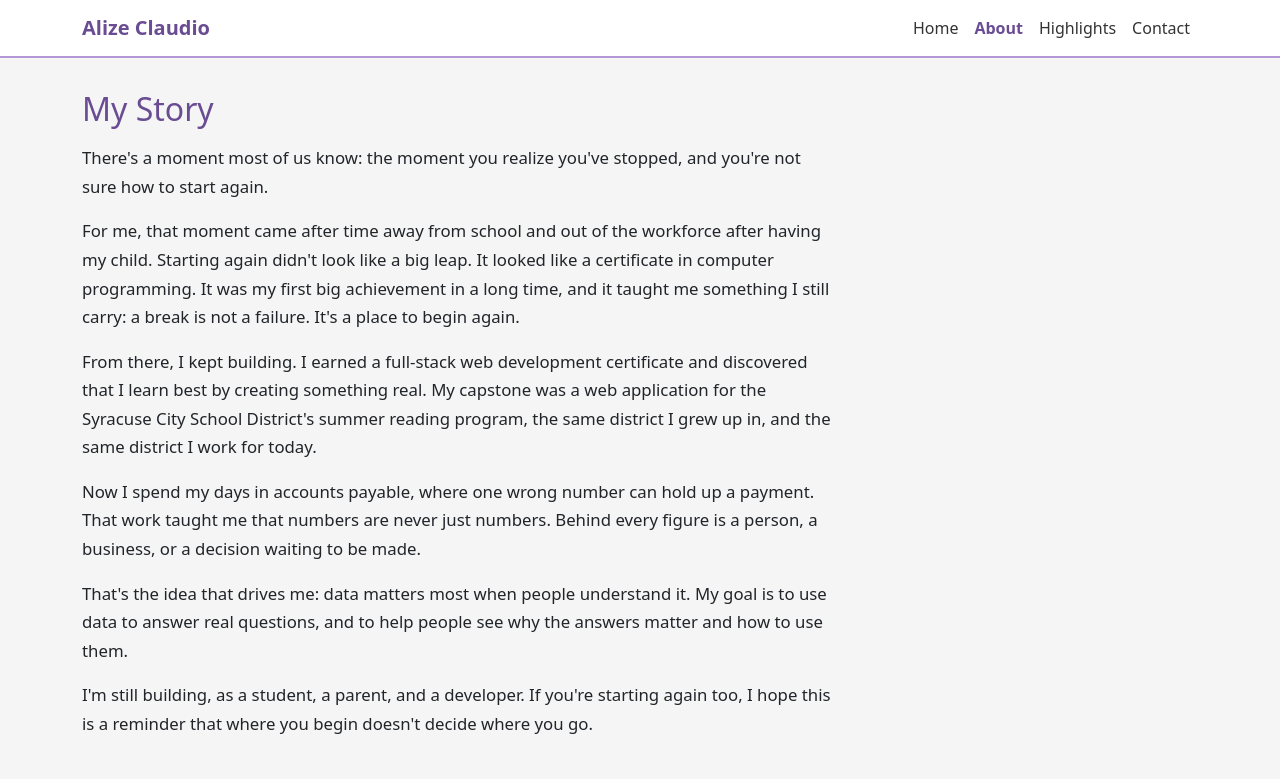
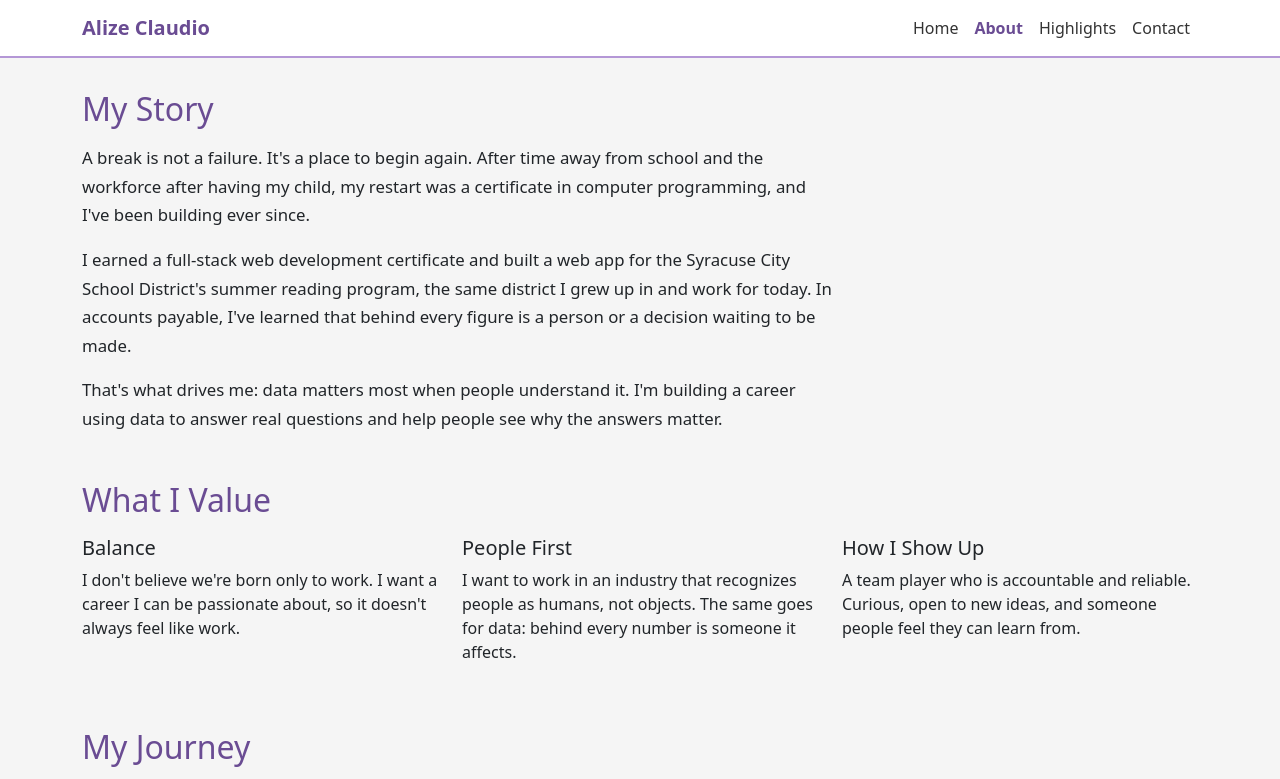
Before and after one commit to Claud96/Claud96.github.io, a plain HTML site: page about.html in a window 1280 px wide. Shown: the top 779 px of the page. Drawn offline with nearby package versions, Linux system fonts and the light colour scheme.

Commit message:
Shorten About story

```diff
--- a/about.html
+++ b/about.html
@@ -35,52 +35,28 @@
 
         <div class="container page-content">
             <!-- MY STORY -->
-            <section id="story">
+             <section id="story">
                 <h2>My Story</h2>
 
                 <p>
-                    There's a moment most of us know: the moment you realize
-                    you've stopped, and you're not sure how to start again.
+                    A break is not a failure. It's a place to begin again. After time away from
+                    school and the workforce after having my child, my restart was a certificate
+                    in computer programming, and I've been building ever since.
                 </p>
 
                 <p>
-                    For me, that moment came after time away from school and out
-                    of the workforce after having my child. Starting again
-                    didn't look like a big leap. It looked like a certificate in
-                    computer programming. It was my first big achievement in a
-                    long time, and it taught me something I still carry: a break
-                    is not a failure. It's a place to begin again.
+                    I earned a full-stack web development certificate and built a web app for the
+                    Syracuse City School District's summer reading program, the same district I grew
+                    up in and work for today. In accounts payable, I've learned that behind every
+                    figure is a person or a decision waiting to be made.
                 </p>
 
                 <p>
-                    From there, I kept building. I earned a full-stack web
-                    development certificate and discovered that I learn best by
-                    creating something real. My capstone was a web application
-                    for the Syracuse City School District's summer reading
-                    program, the same district I grew up in, and the same
-                    district I work for today.
-                </p>
-
-                <p>
-                    Now I spend my days in accounts payable, where one wrong
-                    number can hold up a payment. That work taught me that
-                    numbers are never just numbers. Behind every figure is a
-                    person, a business, or a decision waiting to be made.
-                </p>
-
-                <p>
-                    That's the idea that drives me: data matters most when
-                    people understand it. My goal is to use data to answer real
-                    questions, and to help people see why the answers matter and
-                    how to use them.
-                </p>
-
-                <p>
-                    I'm still building, as a student, a parent, and a developer.
-                    If you're starting again too, I hope this is a reminder that
-                    where you begin doesn't decide where you go.
+                    That's what drives me: data matters most when people understand it. I'm building
+                    a career using data to answer real questions and help people see why the answers matter.
                 </p>
             </section>
+
 
             <!-- WHAT I VALUE -->
             <section id="values">
```
